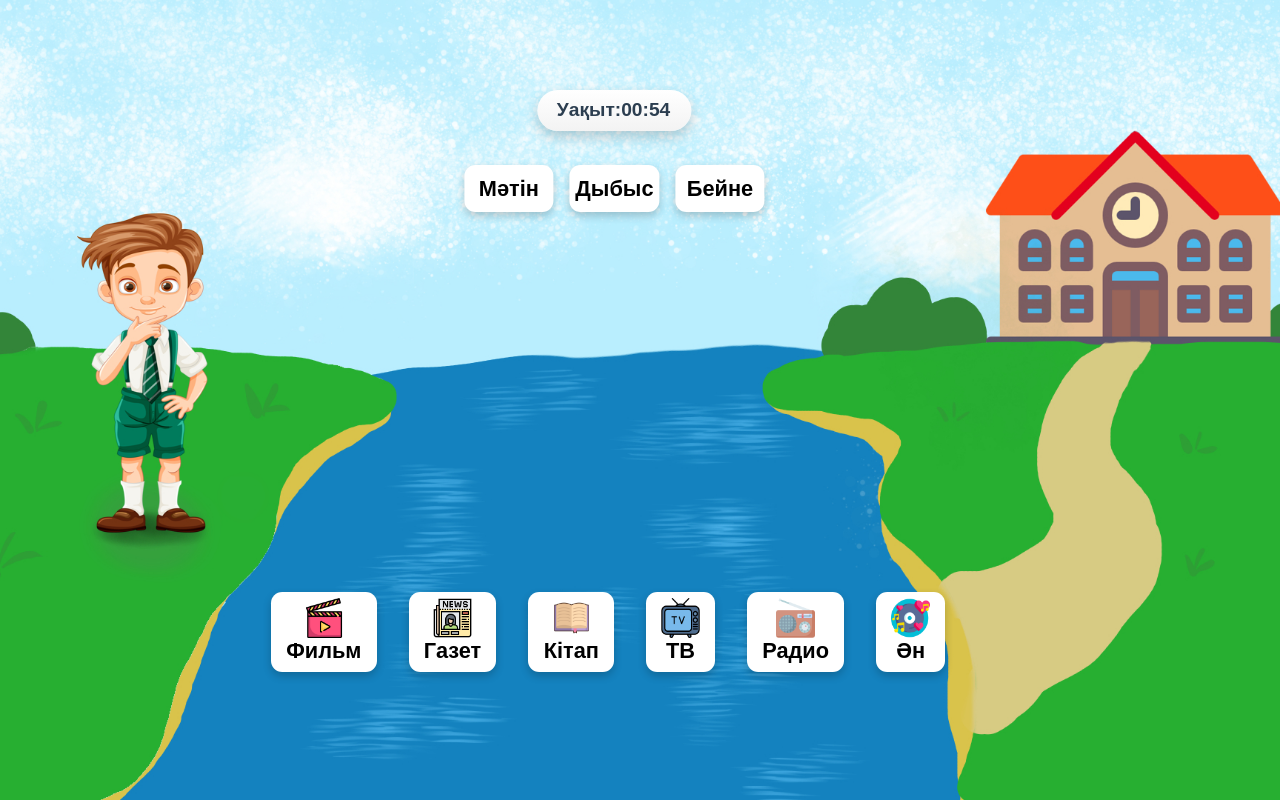
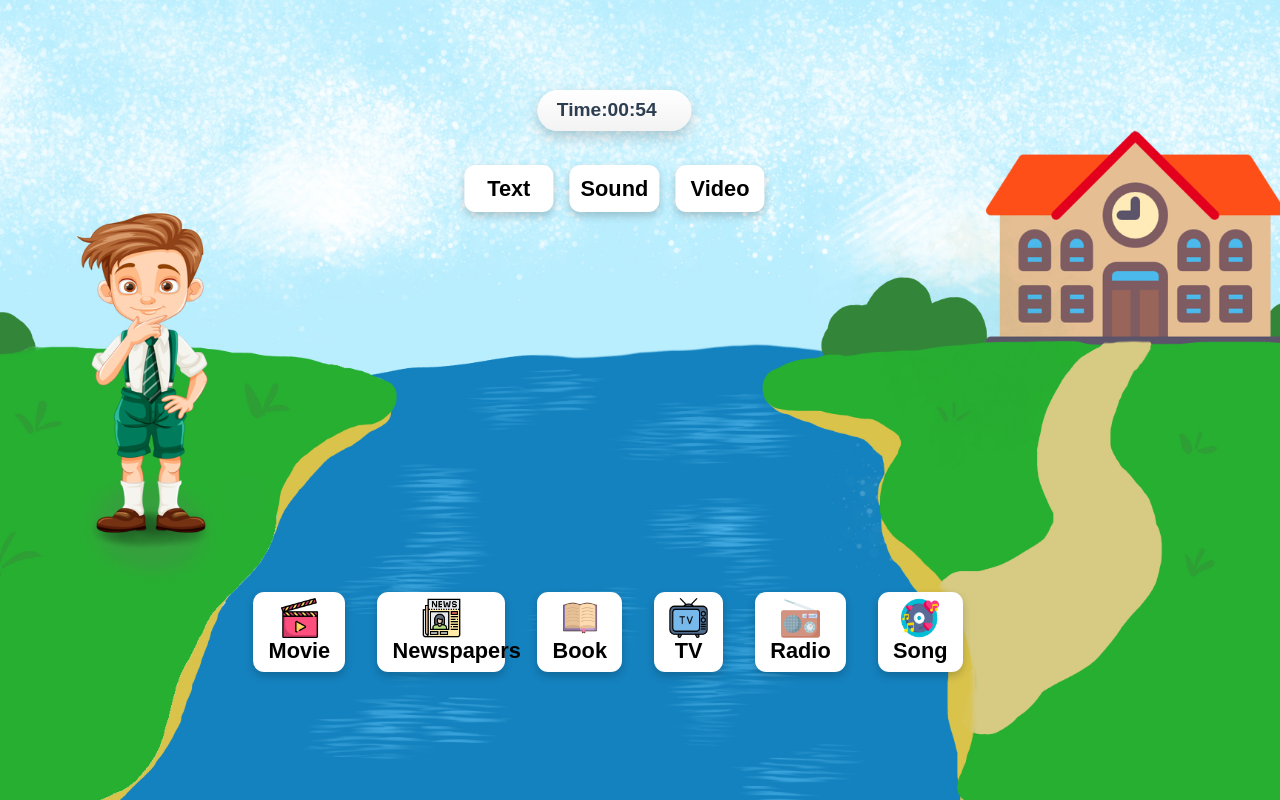
Before and after one commit to Re1otsu/Flask-App-Railway, a Flask app: page /game2 in a window 1280 px wide. Run offline with Flask 3, Linux system fonts and the light colour scheme; a user stored in the database is signed in; data that the repository does not hold is empty.

Commit message:
На англ перевод

```diff
--- a/templates/1module.html
+++ b/templates/1module.html
@@ -58,7 +58,7 @@
 
     <a class="node"  id="i5" href="/bolim1_5">
       <div class="island"><img src="static/img/finish.png" class="emoji" style="width:auto; height:20vh; transform: translate(2vw, -13vh);"></div>
-      <div class="label" style="font-size:2.5vh;">Representation of binary information. Practicum</div>
+      <div class="label" style="font-size:2.5vh;">Final tasks for the first section</div>
     </a>
 
     <a class="node" id="earth" href="/student">
--- a/templates/game2.html
+++ b/templates/game2.html
@@ -16,12 +16,12 @@
   </div>
 
   <div class="game">
-      <div id="timer" class="timer-badge" aria-live="polite">Уақыт: <span id="time-value"></span></div>
+      <div id="timer" class="timer-badge" aria-live="polite">Time: <span id="time-value"></span></div>
     <!-- Жоғарыдағы "Мәтін, Дыбыс, Бейне" -->
     <div class="targets">
-      <div class="target" data-match="мәтін">Мәтін</div>
-      <div class="target" data-match="дыбыс">Дыбыс</div>
-      <div class="target" data-match="бейне">Бейне</div>
+      <div class="target" data-match="мәтін">Text</div>
+      <div class="target" data-match="дыбыс">Sound</div>
+      <div class="target" data-match="бейне">Video</div>
     </div>
 
     <!-- Көпір тақталары -->
@@ -36,31 +36,31 @@
       <!-- Мәтін -->
       <div class="item" draggable="true" data-answer="мәтін">
         <img src="static/img/newspaper.png" style="width:3vw; height:5vh;" alt="">
-        <span>Газет</span>
+          <span>Newspapers</span>
       </div>
       <div class="item" draggable="true" data-answer="мәтін">
         <img src="static/img/book.png" style="width:3vw; height:5vh;" alt="">
-        <span>Кітап</span>
+        <span>Book</span>
       </div>
 
       <!-- Дыбыс -->
       <div class="item" draggable="true" data-answer="дыбыс">
         <img src="static/img/music.png" style="width:3vw; height:5vh;" alt="">
-        <span>Ән</span>
+        <span>Song</span>
       </div>
       <div class="item" draggable="true" data-answer="дыбыс">
         <img src="static/img/radio.png" style="width:3vw; height:5vh;" alt="">
-        <span>Радио</span>
+        <span>Radio</span>
       </div>
 
       <!-- Бейне -->
       <div class="item" draggable="true" data-answer="бейне">
         <img src="static/img/film.png" style="width:3vw; height:5vh;" alt="">
-        <span>Фильм</span>
+        <span>Movie</span>
       </div>
       <div class="item" draggable="true" data-answer="бейне">
         <img src="static/img/tv.png" style="width:3vw; height:5vh;" alt="">
-        <span>ТВ</span>
+        <span>TV</span>
       </div>
     </div>
   </div>
--- a/templates/game4.html
+++ b/templates/game4.html
@@ -9,7 +9,7 @@
   </head>
   <body>
     <div id="timer" class="timer-badge">
-      Уақыт: <span id="time-value">01:00</span>
+      Time: <span id="time-value">01:00</span>
     </div>
     <div class="game-screen">
       <div class="background">
```
